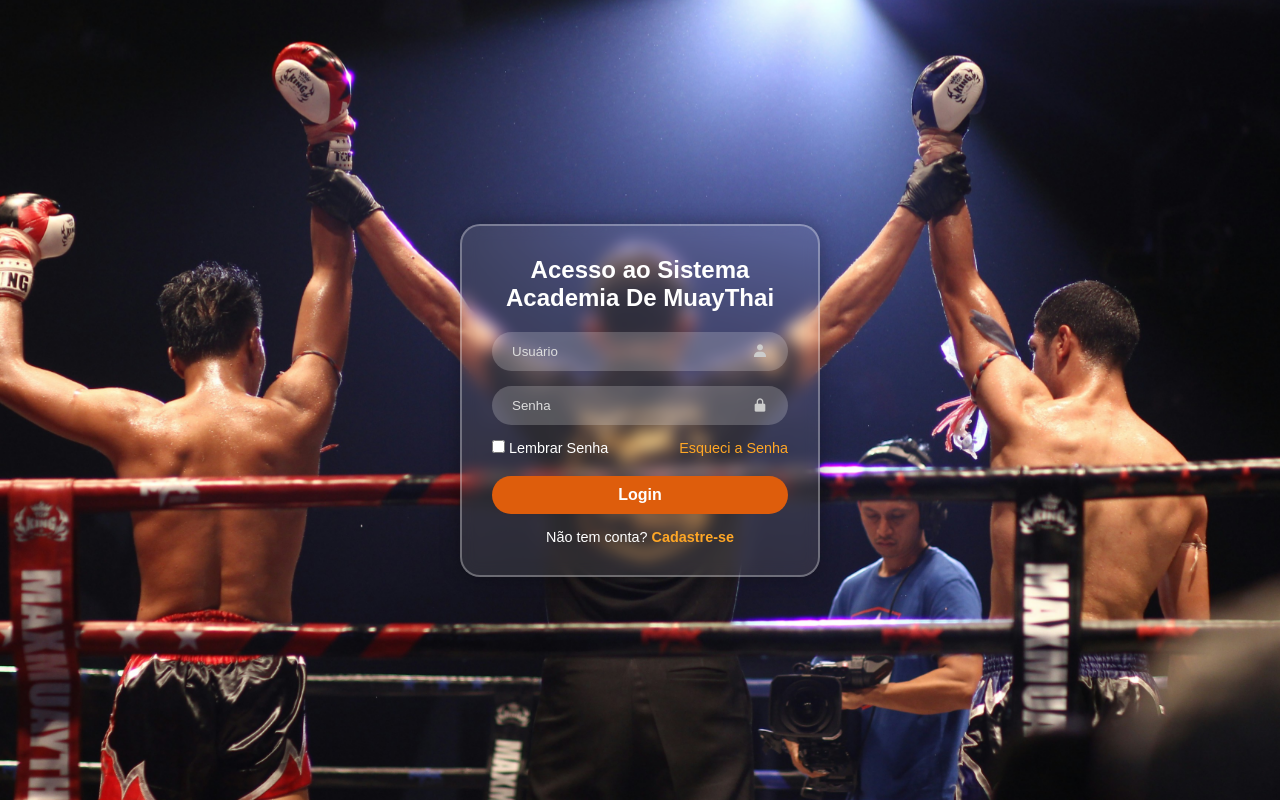
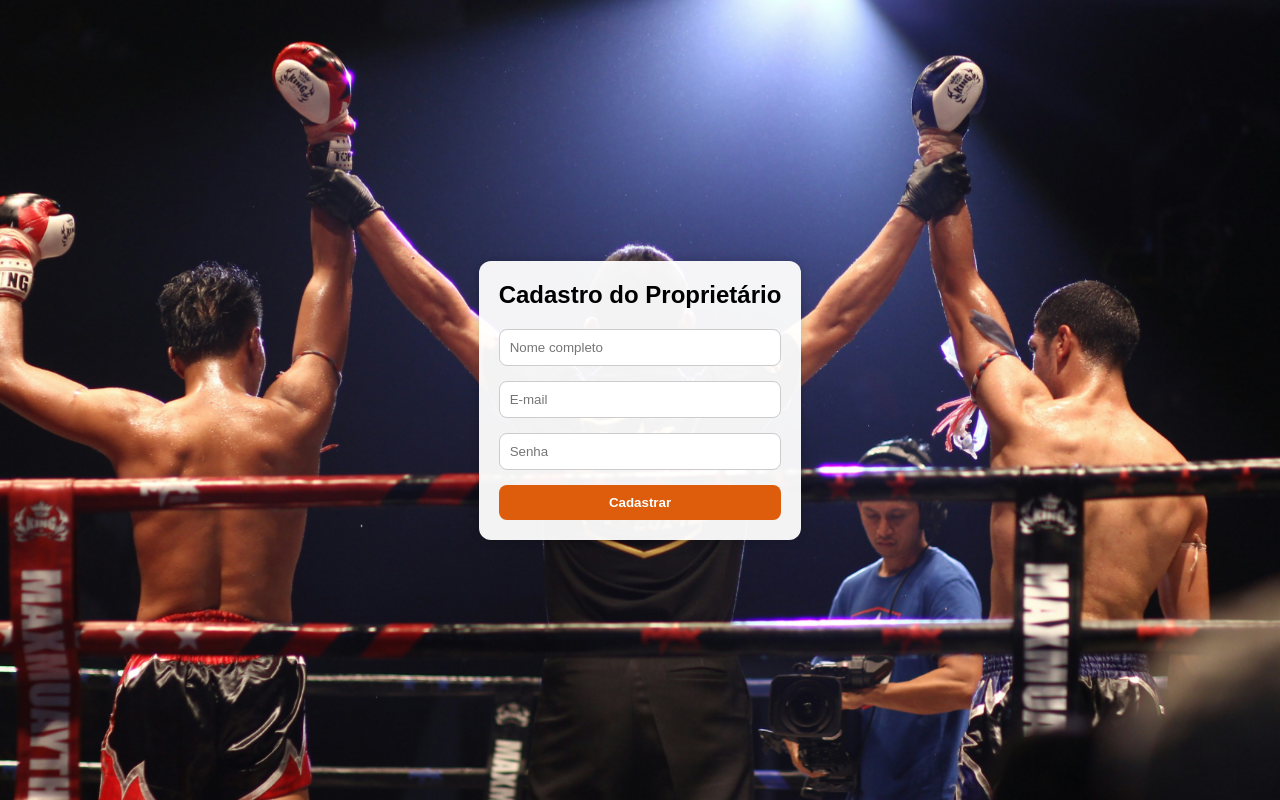
Before and after one commit to Romariosilvanunes/TCC_Unicesumar_Eng.Soft, a React (Vite) app in the folder desenvolvimentoFrontendAcademiaMuaythai/: page /Proprietario in a window 1280 px wide. Built offline with nearby package versions, Linux system fonts and the light colour scheme.

Commit message:
commit Dois

```diff
--- a/desenvolvimentoFrontendAcademiaMuaythai/src/App.jsx
+++ b/desenvolvimentoFrontendAcademiaMuaythai/src/App.jsx
@@ -1,13 +1,8 @@
 import React from "react";
-import LoginPage from "./components/login/login";
 import AppRoutes from "./routes/AppRoutes";
-import "./App.css";
 
 function App() {
-  return (
-    <div className="App">
-      <LoginPage />
-    </div>
-  );
+  return <AppRoutes />;
 }
+
 export default App;
--- a/desenvolvimentoFrontendAcademiaMuaythai/src/components/AlunoCadastro/AlunoCadastro.jsx
+++ b/desenvolvimentoFrontendAcademiaMuaythai/src/components/AlunoCadastro/AlunoCadastro.jsx
@@ -1,4 +1,5 @@
 import React, { useState } from "react";
+import { Link } from "react-router-dom";
 import "./AlunoCadastro.css";
 
 const AlunoCadastro = () => {
@@ -123,6 +124,7 @@ const AlunoCadastro = () => {
         />
 
         <button type="submit">Cadastrar Aluno</button>
+        <Link to="/">Voltar ao Login</Link>
       </form>
     </div>
   );
--- a/desenvolvimentoFrontendAcademiaMuaythai/src/components/Login/Login.jsx
+++ b/desenvolvimentoFrontendAcademiaMuaythai/src/components/Login/LoginPage.jsx
@@ -1,7 +1,8 @@
 import React from "react";
+import { Link } from "react-router-dom";
 import "./Login.css";
 
-const LoginPage = () => {
+const Login = () => {
   return (
     <div className="fundoLogin">
       <main className="conteudoLogin">
@@ -43,7 +44,7 @@ const LoginPage = () => {
 
           <div className="registrar-conta">
             <p>
-              Não tem conta? <a href="#">Cadastre-se</a>
+              Não tem conta? <Link to="/Proprietario">Cadastre-se</Link>
             </p>
           </div>
         </form>
@@ -52,4 +53,4 @@ const LoginPage = () => {
   );
 };
 
-export default LoginPage;
+export default Login;
--- /dev/null
+++ b/desenvolvimentoFrontendAcademiaMuaythai/src/components/Proprietario/CadastroProprietario.css
@@ -0,0 +1,39 @@
+.cadastroProprietario {
+  max-width: 400px;
+  margin: 50px auto;
+  padding: 20px;
+  background-color: rgba(255, 255, 255, 0.95);
+  border-radius: 12px;
+  box-shadow: 0 0 10px rgba(0, 0, 0, 0.2);
+}
+
+.cadastroProprietario h2 {
+  text-align: center;
+  margin-bottom: 20px;
+}
+
+.cadastroProprietario form {
+  display: flex;
+  flex-direction: column;
+  gap: 15px;
+}
+
+.cadastroProprietario input {
+  padding: 10px;
+  border: 1px solid #ccc;
+  border-radius: 8px;
+}
+
+.cadastroProprietario button {
+  padding: 10px;
+  background-color: #de5d0c;
+  color: white;
+  font-weight: bold;
+  border: none;
+  border-radius: 8px;
+  cursor: pointer;
+}
+
+.cadastroProprietario button:hover {
+  background-color: #ff784e;
+}
--- /dev/null
+++ b/desenvolvimentoFrontendAcademiaMuaythai/src/components/Proprietario/CadastroProprietario.jsx
@@ -0,0 +1,61 @@
+import React, { useState } from "react";
+import { useNavigate } from "react-router-dom";
+import "./CadastroProprietario.css";
+
+const CadastroProprietario = () => {
+  const navigate = useNavigate();
+
+  const [formData, setFormData] = useState({
+    nome: "",
+    email: "",
+    senha: "",
+  });
+
+  const handleChange = (e) => {
+    setFormData({ ...formData, [e.target.name]: e.target.value });
+  };
+
+  const handleSubmit = (e) => {
+    e.preventDefault();
+    console.log("Cadastro Proprietário:", formData);
+
+    // Aqui será onde você chama o backend futuramente
+    // Depois de cadastrar com sucesso:
+    navigate("/"); // redireciona para login
+  };
+
+  return (
+    <div className="cadastroProprietario">
+      <h2>Cadastro do Proprietário</h2>
+      <form onSubmit={handleSubmit}>
+        <input
+          type="text"
+          name="nome"
+          placeholder="Nome completo"
+          value={formData.nome}
+          onChange={handleChange}
+          required
+        />
+        <input
+          type="email"
+          name="email"
+          placeholder="E-mail"
+          value={formData.email}
+          onChange={handleChange}
+          required
+        />
+        <input
+          type="password"
+          name="senha"
+          placeholder="Senha"
+          value={formData.senha}
+          onChange={handleChange}
+          required
+        />
+        <button type="submit">Cadastrar</button>
+      </form>
+    </div>
+  );
+};
+
+export default CadastroProprietario;
--- a/desenvolvimentoFrontendAcademiaMuaythai/src/routes/AppRoutes.jsx
+++ b/desenvolvimentoFrontendAcademiaMuaythai/src/routes/AppRoutes.jsx
@@ -1,11 +1,20 @@
 import React from "react";
+import { BrowserRouter, Routes, Route } from "react-router-dom";
+
+import LoginPage from "../components/Login/LoginPage";
+import CadastroProprietario from "../components/Proprietario/CadastroProprietario";
 import AlunoCadastro from "../components/AlunoCadastro/AlunoCadastro";
 
 function AppRoutes() {
   return (
-    <div>
-      <AlunoCadastro />
-    </div>
+    <BrowserRouter>
+      <Routes>
+        <Route path="/" element={<LoginPage />} />
+        <Route path="/Proprietario" element={<CadastroProprietario />} />
+        <Route path="/dashboard/cadastro-aluno" element={<AlunoCadastro />} />
+        {/* Outras rotas do sistema virão aqui */}
+      </Routes>
+    </BrowserRouter>
   );
 }
 
```
Also changed, not shown: 1 other file (tests, documents, lock files or other folders).
